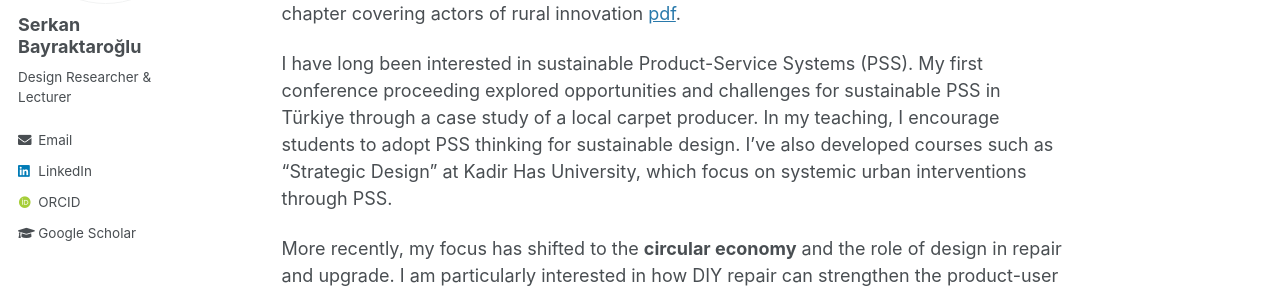
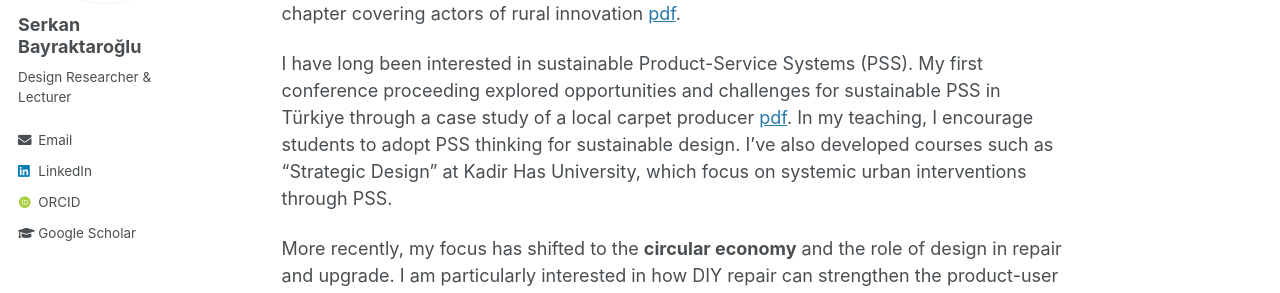
Before and after one commit to serkanbayraktaroglu/serkanbayraktaroglu.github.io, a Jekyll site: the page built from _pages/research.md, in a window 1280 px wide and 900 px high, scrolled down 419 px. Shown: the part 207-500 px from the top of the window. Built offline with Jekyll 4.4.1, drawn with Linux system fonts in a browser that asks for light colours; some web fonts are replaced.

Commit message:
Update research.md

```diff
--- a/_pages/research.md
+++ b/_pages/research.md
@@ -17,7 +17,7 @@ My research explores the dynamic intersections between design, innovation, and s
 
 My early research centered on **rural development** and sustainability, with a focus on exploring craft practices, **business models**, and **rural innovation**. During my Ph.D., I conducted a six-month field study in rural India, guided by experts like Prof. M.P. Ranjan (NID) and Prof. Anil Gupta (IIM). This investigation examined the impact of design interventions on rural development, highlighting the evolving role of design in social innovation and rural entrepreneurship. Outcomes of the thesis partly published in a book chapter covering actors of rural innovation [pdf](/files/pdf/A1/A2.1_ACTORS.pdf).
 
-I have long been interested in sustainable Product-Service Systems (PSS). My first conference proceeding explored opportunities and challenges for sustainable PSS in Türkiye through a case study of a local carpet producer. In my teaching, I encourage students to adopt PSS thinking for sustainable design. I’ve also developed courses such as "Strategic Design" at Kadir Has University, which focus on systemic urban interventions through PSS.
+I have long been interested in sustainable Product-Service Systems (PSS). My first conference proceeding explored opportunities and challenges for sustainable PSS in Türkiye through a case study of a local carpet producer [pdf](/files/pdf/A1/A11a.5_Overcoming_Barriers_PSS.pdf). In my teaching, I encourage students to adopt PSS thinking for sustainable design. I’ve also developed courses such as "Strategic Design" at Kadir Has University, which focus on systemic urban interventions through PSS.
 
 More recently, my focus has shifted to the **circular economy** and the role of design in repair and upgrade. I am particularly interested in how DIY repair can strengthen the product-user relationship and brand identity, and how **circular business models** can integrate repair as a value co-creation method. My recent publication, **Redefining Repair as a Value Co-Creation Process for Circular Economy: Facilitated Do-It-Yourself Repair** [pdf](/files/pdf/A1/IJDES.pdf), examines innovative repair strategies that align with circular economy principles. Additionally, my forthcoming book chapter, *New Product Development Strategies for Societal Welfare: Circular Economy Perspective*, delves into design strategies that enhance societal well-being through circular practices.
 
```
